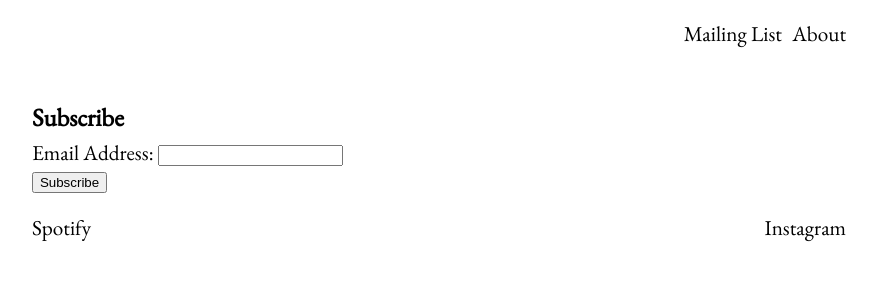
After one commit to thisispaperback/thisispaperback.github.io, a Python web app: template content/templates/mailing_list.html in a window 1280 px wide. The commit adds this page. Shown: the top 300 px of the page, without its empty margins (201-1078 px from the left). Run offline with Jinja, Linux system fonts and the light colour scheme; the template is opened without the code that fills it, so the values that code supplies are empty.

Commit message:
add initial mailing list page

```diff
--- a/content/templates/base.html
+++ b/content/templates/base.html
@@ -13,11 +13,11 @@
     <nav>
       <h1><a href="/">{{ site_title }}</a></h1>
       <div class="nav-links">
+        <a href="/mailing_list.html">Mailing List</a>
         <a href="/about.html">About</a>
       </div>
     </nav>
   </header>
-
 
   <main>
     {% block content %}{% endblock %}
--- a/content/templates/index.html
+++ b/content/templates/index.html
@@ -1 +1,4 @@
 {% extends "base.html" %}
+
+{% block content %}
+{% endblock %}
--- /dev/null
+++ b/content/templates/mailing_list.html
@@ -0,0 +1,21 @@
+{% extends "base.html" %}
+{% block content %}
+<article>
+  <div class="post-content">
+    {{ content | safe }}
+    <div id="mc_embed_shell">
+      <div id="mc_embed_signup">
+        <form action="https://github.us22.list-manage.com/subscribe/post?u=0982a2230e794c68f62da5e06&amp;id=ea4469533d&amp;f_id=00a4c2e1f0" method="post" id="mc-embedded-subscribe-form" name="mc-embedded-subscribe-form" class="validate" target="_self" novalidate="">
+          <div id="mc_embed_signup_scroll"><h3>Subscribe</h3>
+            <div class="mc-field-group"><label for="mce-EMAIL">Email Address: </label><input type="email" name="EMAIL" class="required email" id="mce-EMAIL" required="" value=""></div>
+          <div id="mce-responses" class="clear">
+            <div class="response" id="mce-error-response" style="display: none;"></div>
+            <div class="response" id="mce-success-response" style="display: none;"></div>
+          </div><div style="position: absolute; left: -5000px;" aria-hidden="true"><input type="text" name="b_0982a2230e794c68f62da5e06_ea4469533d" tabindex="-1" value=""></div><div class="clear"><input type="submit" name="subscribe" id="mc-embedded-subscribe" class="button" value="Subscribe"></div>
+          </div>
+        </form>
+      </div>
+    </div>
+  </div>
+</article>
+{% endblock %}
```
Also changed, not shown: content/pages/mailing_list.md (added, +2 -0 lines), src/main.py (+13 -1 lines), content/templates/about.html (renamed from content/templates/page.html).
